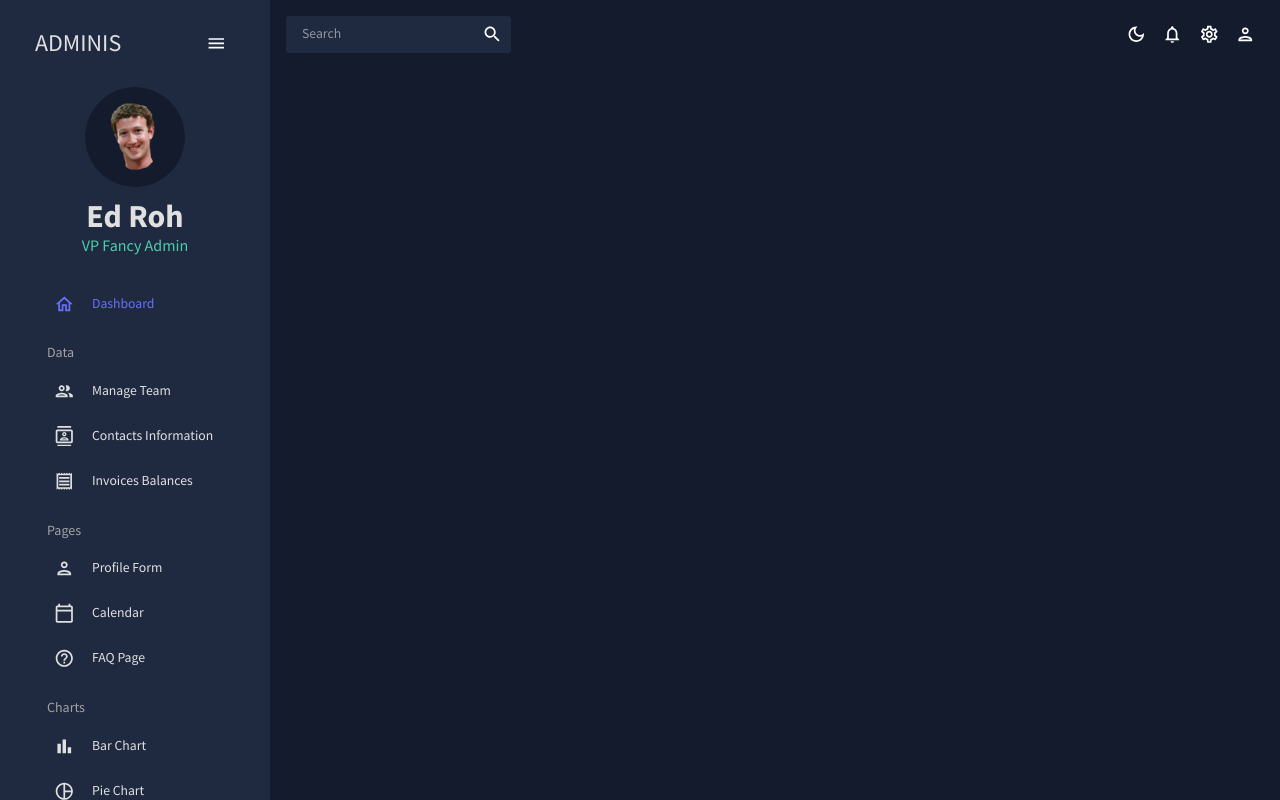
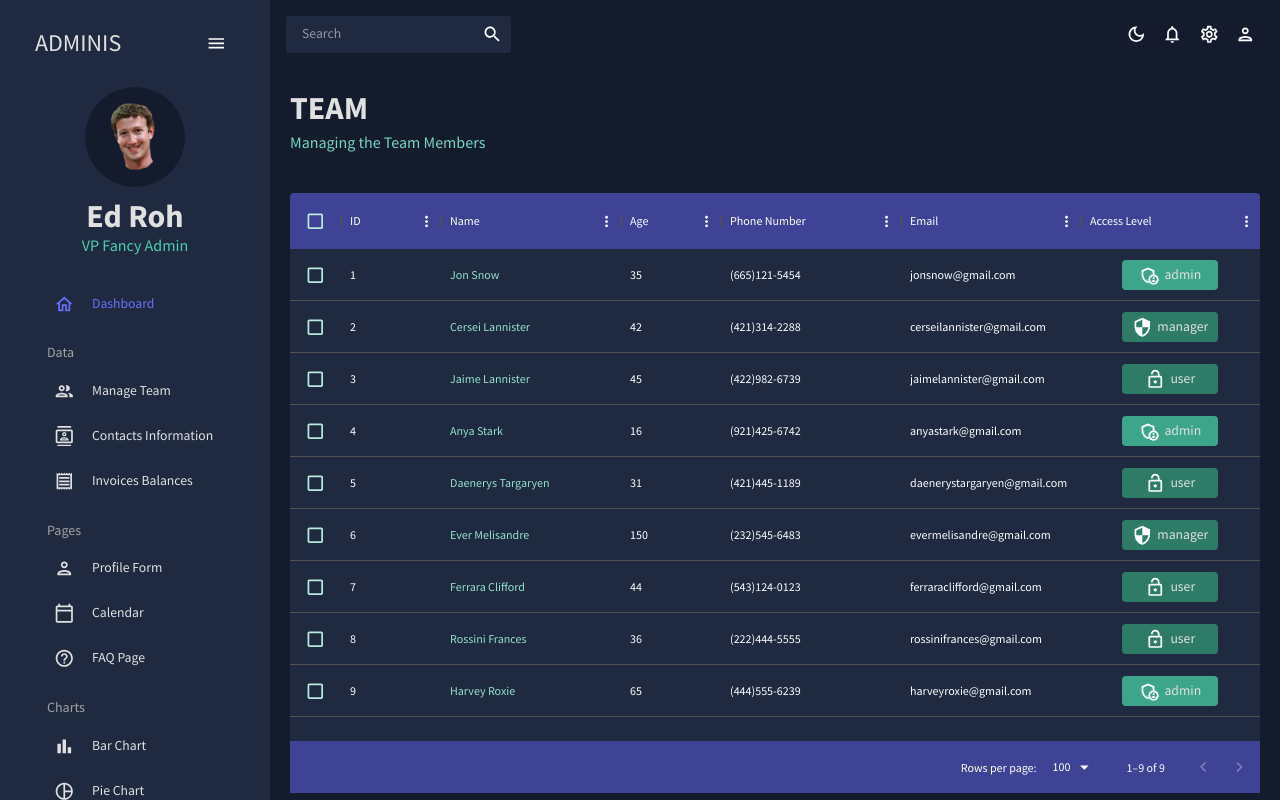
Before and after one commit to lordkhan2/easy-admin, a React (Create React App) app: page /team in a window 1280 px wide. Built offline with nearby package versions, Linux system fonts and the light colour scheme.

Commit message:
Multiple tables added

```diff
--- a/src/App.js
+++ b/src/App.js
@@ -5,16 +5,15 @@
 import Dashboard from "./scenes/dashboard/dashboard";
 import TopBar from "./scenes/global/topBar";
 import SideBar from "./scenes/global/SideBar";
-// import Team from "./scenes/global/team";
-// import Invoices from "./scenes/global/invoices";
-// import Contacts from "./scenes/global/contacts";
-// import Bar from "./scenes/global/Bar";
-// import Form from "./scenes/global/form";
-// import Line from "./scenes/global/line";
-// import Pie from "./scenes/global/pie";
-// import FAQ from "./scenes/global/faq";
-// import Geography from "./scenes/global/geography";
-// import Calender from "./scenes/global/calender";
+import Team from "./scenes/team";
+import Invoices from "./scenes/invoices";
+import Contacts from "./scenes/contacts";
+// import Bar from "./scenes/bar";
+// import Form from "./scenes/form";
+// import Line from "./scenes/line";
+// import Pie from "./scenes/pie";
+// import FAQ from "./scenes/faq";
+// import Geography from "./scenes/geography";
 
 function App() {
     const [theme, colorMode] = useMode();
@@ -29,9 +28,9 @@
                         <TopBar />
                         <Routes>
                             <Route path="/" element={<Dashboard />} />
-                            {/* <Route path="/team" element={<Team />} /> */}
-                            {/* <Route path="/contacts" element={<Contacts />} /> */}
-                            {/* <Route path="/invoices" element={<Invoices />} /> */}
+                            <Route path="/team" element={<Team />} />
+                            <Route path="/contacts" element={<Contacts />} />
+                            <Route path="/invoices" element={<Invoices />} />
                             {/* <Route path="/form" element={<Form />} /> */}
                             {/* <Route path="/bar" element={<Bar />} /> */}
                             {/* <Route path="/pie" element={<Pie />} /> */}
--- /dev/null
+++ b/src/scenes/contacts/index.jsx
@@ -0,0 +1,96 @@
+import { Box } from "@mui/material";
+import { DataGrid, GridToolbar } from "@mui/x-data-grid";
+import { tokens } from "../../theme";
+import { mockDataContacts } from "../../data/mockData";
+import Header from "../../components/Header";
+import { useTheme } from "@mui/material";
+
+const Contacts = () => {
+    const theme = useTheme();
+    const colors = tokens(theme.palette.mode);
+
+    const columns = [
+        { field: "id", headerName: "ID", flex: 0.5 },
+        { field: "registrarId", headerName: "Registrar ID" },
+        {
+            field: "name",
+            headerName: "Name",
+            flex: 1,
+            cellClassName: "name-column--cell",
+        },
+        {
+            field: "age",
+            headerName: "Age",
+            type: "number",
+            headerAlign: "left",
+            align: "left",
+        },
+        {
+            field: "phone",
+            headerName: "Phone Number",
+            flex: 1,
+        },
+        {
+            field: "email",
+            headerName: "Email",
+            flex: 1,
+        },
+        {
+            field: "address",
+            headerName: "Address",
+            flex: 1,
+        },
+        {
+            field: "city",
+            headerName: "City",
+            flex: 1,
+        },
+        {
+            field: "zipCode",
+            headerName: "Zip Code",
+            flex: 1,
+        },
+    ];
+
+    return (
+        <Box m="20px">
+            <Header title="CONTACTS" subtitle="List of Contacts for Future Reference" />
+            <Box
+                m="40px 0 0 0"
+                height="75vh"
+                sx={{
+                    "& .MuiDataGrid-root": {
+                        border: "none",
+                    },
+                    "& .MuiDataGrid-cell": {
+                        borderBottom: "none",
+                    },
+                    "& .name-column--cell": {
+                        color: colors.greenAccent[300],
+                    },
+                    "& .MuiDataGrid-columnHeaders": {
+                        backgroundColor: colors.blueAccent[700],
+                        borderBottom: "none",
+                    },
+                    "& .MuiDataGrid-virtualScroller": {
+                        backgroundColor: colors.primary[400],
+                    },
+                    "& .MuiDataGrid-footerContainer": {
+                        borderTop: "none",
+                        backgroundColor: colors.blueAccent[700],
+                    },
+                    "& .MuiCheckbox-root": {
+                        color: `${colors.greenAccent[200]} !important`,
+                    },
+                    "& .MuiDataGrid-toolbarContainer .MuiButton-text": {
+                        color: `${colors.grey[100]} !important`,
+                    },
+                }}
+            >
+                <DataGrid rows={mockDataContacts} columns={columns} components={{ Toolbar: GridToolbar }} />
+            </Box>
+        </Box>
+    );
+};
+
+export default Contacts;
--- /dev/null
+++ b/src/scenes/invoices/index.jsx
@@ -0,0 +1,79 @@
+import { Box, Typography, useTheme } from "@mui/material";
+import { DataGrid } from "@mui/x-data-grid";
+import { tokens } from "../../theme";
+import { mockDataInvoices } from "../../data/mockData";
+import Header from "../../components/Header";
+
+const Invoices = () => {
+    const theme = useTheme();
+    const colors = tokens(theme.palette.mode);
+    const columns = [
+        { field: "id", headerName: "ID" },
+        {
+            field: "name",
+            headerName: "Name",
+            flex: 1,
+            cellClassName: "name-column--cell",
+        },
+        {
+            field: "phone",
+            headerName: "Phone Number",
+            flex: 1,
+        },
+        {
+            field: "email",
+            headerName: "Email",
+            flex: 1,
+        },
+        {
+            field: "cost",
+            headerName: "Cost",
+            flex: 1,
+            renderCell: (params) => <Typography color={colors.greenAccent[500]}>${params.row.cost}</Typography>,
+        },
+        {
+            field: "date",
+            headerName: "Date",
+            flex: 1,
+        },
+    ];
+
+    return (
+        <Box m="20px">
+            <Header title="INVOICES" subtitle="List of Invoice Balances" />
+            <Box
+                m="40px 0 0 0"
+                height="75vh"
+                sx={{
+                    "& .MuiDataGrid-root": {
+                        border: "none",
+                    },
+                    "& .MuiDataGrid-cell": {
+                        borderBottom: "none",
+                    },
+                    "& .name-column--cell": {
+                        color: colors.greenAccent[300],
+                    },
+                    "& .MuiDataGrid-columnHeaders": {
+                        backgroundColor: colors.blueAccent[700],
+                        borderBottom: "none",
+                    },
+                    "& .MuiDataGrid-virtualScroller": {
+                        backgroundColor: colors.primary[400],
+                    },
+                    "& .MuiDataGrid-footerContainer": {
+                        borderTop: "none",
+                        backgroundColor: colors.blueAccent[700],
+                    },
+                    "& .MuiCheckbox-root": {
+                        color: `${colors.greenAccent[200]} !important`,
+                    },
+                }}
+            >
+                <DataGrid checkboxSelection rows={mockDataInvoices} columns={columns} />
+            </Box>
+        </Box>
+    );
+};
+
+export default Invoices;
--- /dev/null
+++ b/src/scenes/team/index.jsx
@@ -0,0 +1,95 @@
+import { Box, Typography, useTheme } from "@mui/material";
+import { DataGrid } from "@mui/x-data-grid";
+import { tokens } from "../../theme";
+import { mockDataTeam } from "../../data/mockData";
+import AdminPanelSettingsOutlinedIcon from "@mui/icons-material/AdminPanelSettingsOutlined";
+import LockOpenOutlinedIcon from "@mui/icons-material/LockOpenOutlined";
+import SecurityOutlinedIcon from "@mui/icons-material/SecurityOutlined";
+import Header from "../../components/Header";
+
+const Team = () => {
+    const theme = useTheme();
+    const colors = tokens(theme.palette.mode);
+    const columns = [
+        { field: "id", headerName: "ID" },
+        {
+            field: "name",
+            headerName: "Name",
+            flex: 1,
+            cellClassName: "name-column--cell",
+        },
+        {
+            field: "age",
+            headerName: "Age",
+            type: "number",
+            headerAlign: "left",
+            align: "left",
+        },
+        {
+            field: "phone",
+            headerName: "Phone Number",
+            flex: 1,
+        },
+        {
+            field: "email",
+            headerName: "Email",
+            flex: 1,
+        },
+        {
+            field: "accessLevel",
+            headerName: "Access Level",
+            flex: 1,
+            renderCell: ({ row: { access } }) => {
+                return (
+                    <Box width="60%" m="0 auto" p="5px" display="flex" justifyContent="center" backgroundColor={access === "admin" ? colors.greenAccent[600] : access === "manager" ? colors.greenAccent[700] : colors.greenAccent[700]} borderRadius="4px">
+                        {access === "admin" && <AdminPanelSettingsOutlinedIcon />}
+                        {access === "manager" && <SecurityOutlinedIcon />}
+                        {access === "user" && <LockOpenOutlinedIcon />}
+                        <Typography color={colors.grey[100]} sx={{ ml: "5px" }}>
+                            {access}
+                        </Typography>
+                    </Box>
+                );
+            },
+        },
+    ];
+
+    return (
+        <Box m="20px">
+            <Header title="TEAM" subtitle="Managing the Team Members" />
+            <Box
+                m="40px 0 0 0"
+                height="75vh"
+                sx={{
+                    "& .MuiDataGrid-root": {
+                        border: "none",
+                    },
+                    "& .MuiDataGrid-cell": {
+                        borderBottom: "none",
+                    },
+                    "& .name-column--cell": {
+                        color: colors.greenAccent[300],
+                    },
+                    "& .MuiDataGrid-columnHeaders": {
+                        backgroundColor: colors.blueAccent[700],
+                        borderBottom: "none",
+                    },
+                    "& .MuiDataGrid-virtualScroller": {
+                        backgroundColor: colors.primary[400],
+                    },
+                    "& .MuiDataGrid-footerContainer": {
+                        borderTop: "none",
+                        backgroundColor: colors.blueAccent[700],
+                    },
+                    "& .MuiCheckbox-root": {
+                        color: `${colors.greenAccent[200]} !important`,
+                    },
+                }}
+            >
+                <DataGrid checkboxSelection rows={mockDataTeam} columns={columns} />
+            </Box>
+        </Box>
+    );
+};
+
+export default Team;
```
